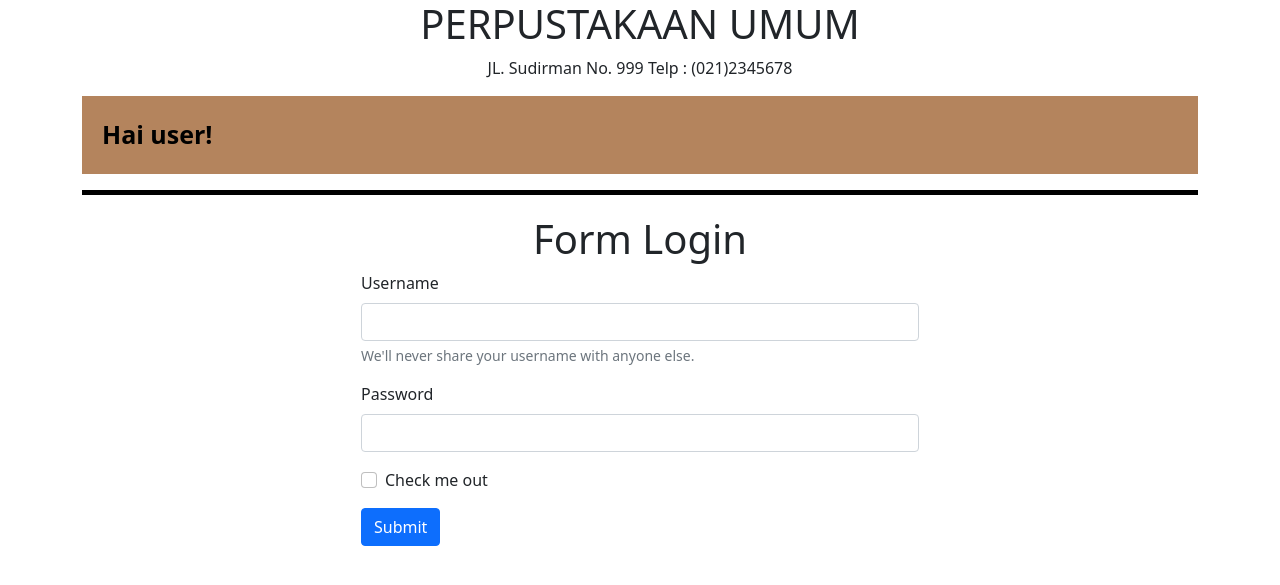
After one commit to ainurridwan/data_entry, a PHP site: page /data_entry/designing/login.html in a window 1280 px wide. The commit adds this page. Shown: the top 585 px of the page. Run offline with PHP 8.4, Linux system fonts and the light colour scheme.

Commit message:
new design login & registrasi

```diff
--- a/assets/css/style.css
+++ b/assets/css/style.css
@@ -86,3 +86,9 @@ button .btn-submit{
     width: 50px;
     height: 50px;
 }
+
+.form-login,
+.form-registrasi {
+    width: 50%;
+    margin: 20px auto;
+}
--- /dev/null
+++ b/designing/login.html
@@ -0,0 +1,50 @@
+<!DOCTYPE html>
+<html lang="en">
+<head>
+    <meta charset="UTF-8">
+    <meta http-equiv="X-UA-Compatible" content="IE=edge">
+    <meta name="viewport" content="width=device-width, initial-scale=1.0">
+    <title>Document</title>
+    <link rel="stylesheet" href="../assets/bootstrap/css/bootstrap.min.css">
+    <link rel="stylesheet" href="../assets/css/style.css">
+
+    <script defer src="../assets/fontawesome/js/brands.js"></script>
+    <script defer src="../assets/fontawesome/js/solid.js"></script>
+    <script defer src="../assets/fontawesome/js/fontawesome.js"></script>
+</head>
+<body>
+    <div class="container">
+        <div class="header">
+            <h1 class="text-center">PERPUSTAKAAN UMUM</h1>
+            <p class="text-center">JL. Sudirman No. 999 Telp : (021)2345678</p>
+            <div class="salam">
+                <p class="text-start">Hai user!</p>
+            </div>
+        </div>
+
+        <form class="form-login">
+            <h1 class="text-center">Form Login</h1>
+            <div class="mb-3">
+              <label for="exampleInputEmail1" class="form-label">Username</label>
+              <input type="email" class="form-control" id="exampleInputEmail1" aria-describedby="emailHelp">
+              <div id="emailHelp" class="form-text">We'll never share your username with anyone else.</div>
+            </div>
+            <div class="mb-3">
+              <label for="exampleInputPassword1" class="form-label">Password</label>
+              <input type="password" class="form-control" id="exampleInputPassword1">
+            </div>
+            <div class="mb-3 form-check">
+              <input type="checkbox" class="form-check-input" id="exampleCheck1">
+              <label class="form-check-label" for="exampleCheck1">Check me out</label>
+
+            </div>
+            <button type="submit" class="btn btn-primary">Submit</button>
+          </form>
+
+    </div>
+
+
+
+<script src="../assets/bootstrap/js/bootstrap.bundle.min.js"></script>
+</body>
+</html>
```
Also changed, not shown: designing/registrasi.html (added, +50 -0 lines).
